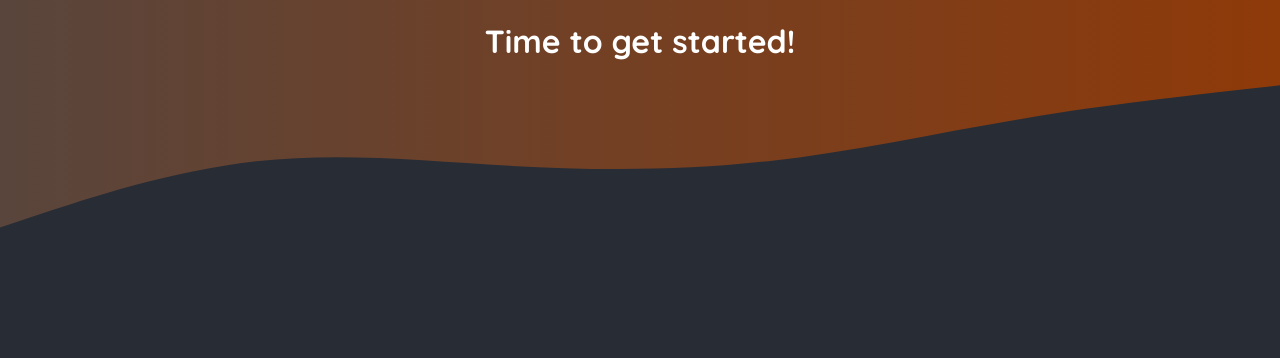
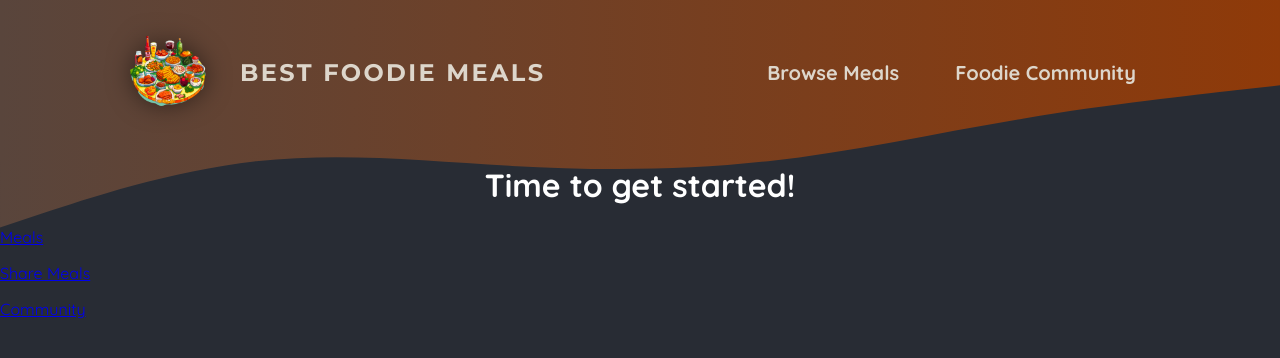
Before and after one commit to Amarildo05/Food-Community-Project, a Next.js app: page / in a window 1280 px wide. Shown: the top 358 px of the page. Built offline with nearby package versions, Linux system fonts and the light colour scheme.

Commit message:
first pages/styling

```diff
--- a/app/layout.js
+++ b/app/layout.js
@@ -1,7 +1,8 @@
+import MainHeader from "@/components/main-header";
 import "./globals.css";
 
 export const metadata = {
-  title: "Best Foodie",
+  title: "Best Foodie Meals",
   description: "Delicious meals, shared by a food-loving community.",
 };
 
@@ -30,6 +31,7 @@
           </svg>
         </div>
 
+        <MainHeader />
         {children}
       </body>
     </html>
--- /dev/null
+++ b/app/meals/[mealSlug]/page.jsx
@@ -0,0 +1,5 @@
+export default function MealDeatailsPage() {
+  return (
+    <h1>Meal Details</h1>
+  )
+}
--- a/app/page.js
+++ b/app/page.js
@@ -1,9 +1,20 @@
+import Link from "next/link";
+
 export default function Home() {
   return (
     <main>
-      <h1 style={{ color: 'white', textAlign: 'center' }}>
+      <h1 style={{ color: "white", textAlign: "center" }}>
         Time to get started!
       </h1>
+      <p>
+        <Link href="/meals">Meals</Link>
+      </p>
+      <p>
+        <Link href="/meals/share">Share Meals</Link>
+      </p>
+      <p>
+        <Link href="/community">Community</Link>
+      </p>
     </main>
   );
 }
--- /dev/null
+++ b/components/main-header.jsx
@@ -0,0 +1,24 @@
+import Link from "next/link";
+
+import logoImg from "@/assets/logo.png";
+import classes from "./main-header.module.css";
+export default function MainHeader() {
+  return (
+    <header className={classes.header}>
+      <Link className={classes.logo} href="/">
+        <img src={logoImg.src} alt="A plate with food in it" />
+        Best Foodie Meals
+      </Link>
+      <nav className={classes.nav}>
+        <ul>
+          <li>
+            <Link href="/meals">Browse Meals</Link>
+          </li>
+          <li>
+            <Link href="/community">Foodie Community</Link>
+          </li>
+        </ul>
+      </nav>
+    </header>
+  );
+}
--- /dev/null
+++ b/components/main-header.module.css
@@ -0,0 +1,67 @@
+.header {
+  display: flex;
+  justify-content: space-between;
+  align-items: center;
+  padding: 2rem 1rem;
+}
+
+@media (min-width: 768px) {
+  .header {
+    padding: 2rem 10%;
+  }
+}
+
+.nav ul {
+  list-style: none;
+  margin: 0;
+  padding: 0;
+  display: flex;
+  gap: 1.5rem;
+  /* font-family: 'Montserrat', sans-serif; */
+  font-size: 1.25rem;
+}
+
+.nav a {
+  text-decoration: none;
+  color: #ddd6cb;
+  font-weight: bold;
+  padding: 0.5rem 1rem;
+  border-radius: 0.5rem;
+}
+
+.nav a:hover,
+.nav a:active {
+  background: linear-gradient(90deg, #ff8a05, #f9b331);
+  background-clip: text;
+  -webkit-background-clip: text;
+  -webkit-text-fill-color: transparent;
+  text-shadow: 0 0 18px rgba(248, 190, 42, 0.8);
+}
+
+.active {
+  background: linear-gradient(90deg, #ff8a05, #f9b331);
+  background-clip: text;
+  -webkit-background-clip: text;
+  -webkit-text-fill-color: transparent;
+}
+
+.logo {
+  display: flex;
+  align-items: center;
+  justify-content: center;
+  gap: 2rem;
+  text-decoration: none;
+  color: #ddd6cb;
+  font-weight: bold;
+  font-family: "Montserrat", sans-serif;
+  letter-spacing: 0.15rem;
+  text-transform: uppercase;
+  font-size: 1.5rem;
+}
+
+.logo img {
+  width: 5rem;
+  height: 5rem;
+  object-fit: contain;
+  filter: drop-shadow(0 0 0.75rem rgba(0, 0, 0, 0.5));
+}
```
Also changed, not shown: app/community/page.jsx (added, +7 -0 lines), app/meals/page.jsx (added, +7 -0 lines), app/meals/share/page.jsx (added, +7 -0 lines).
